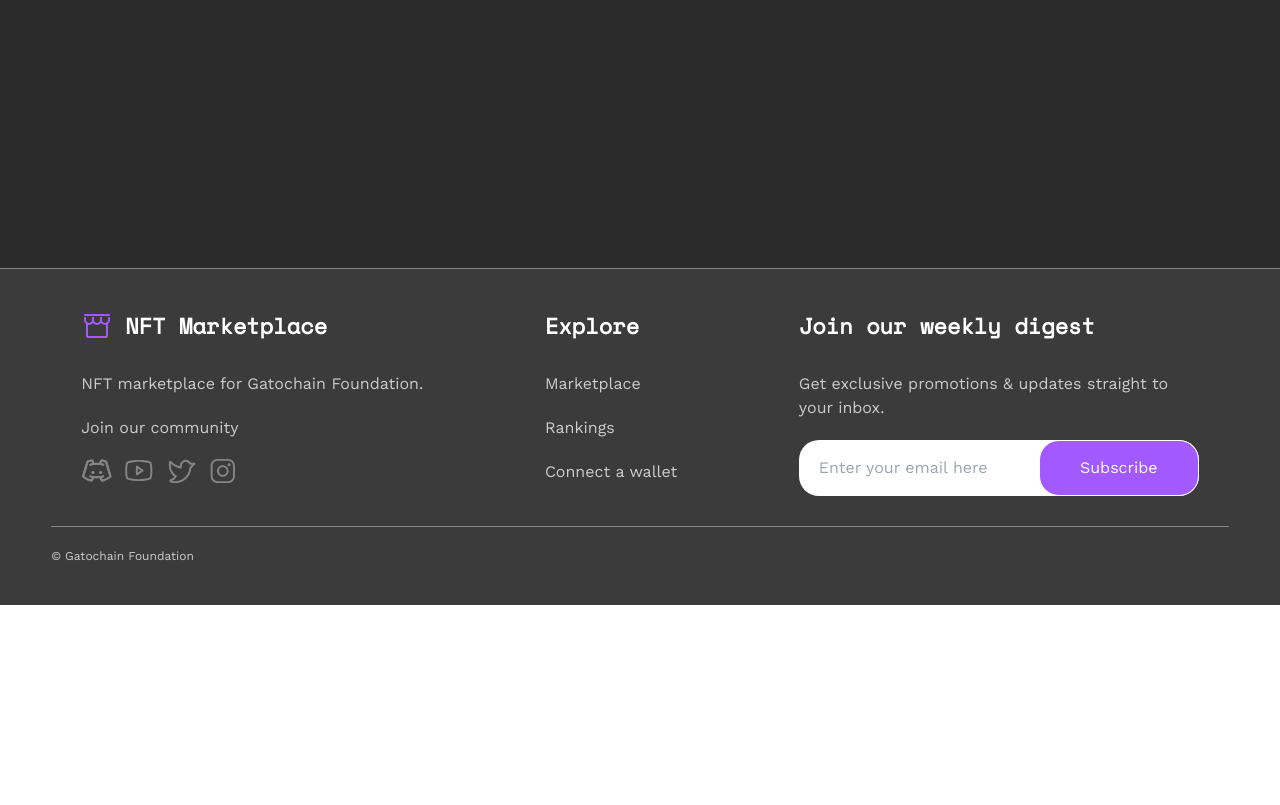
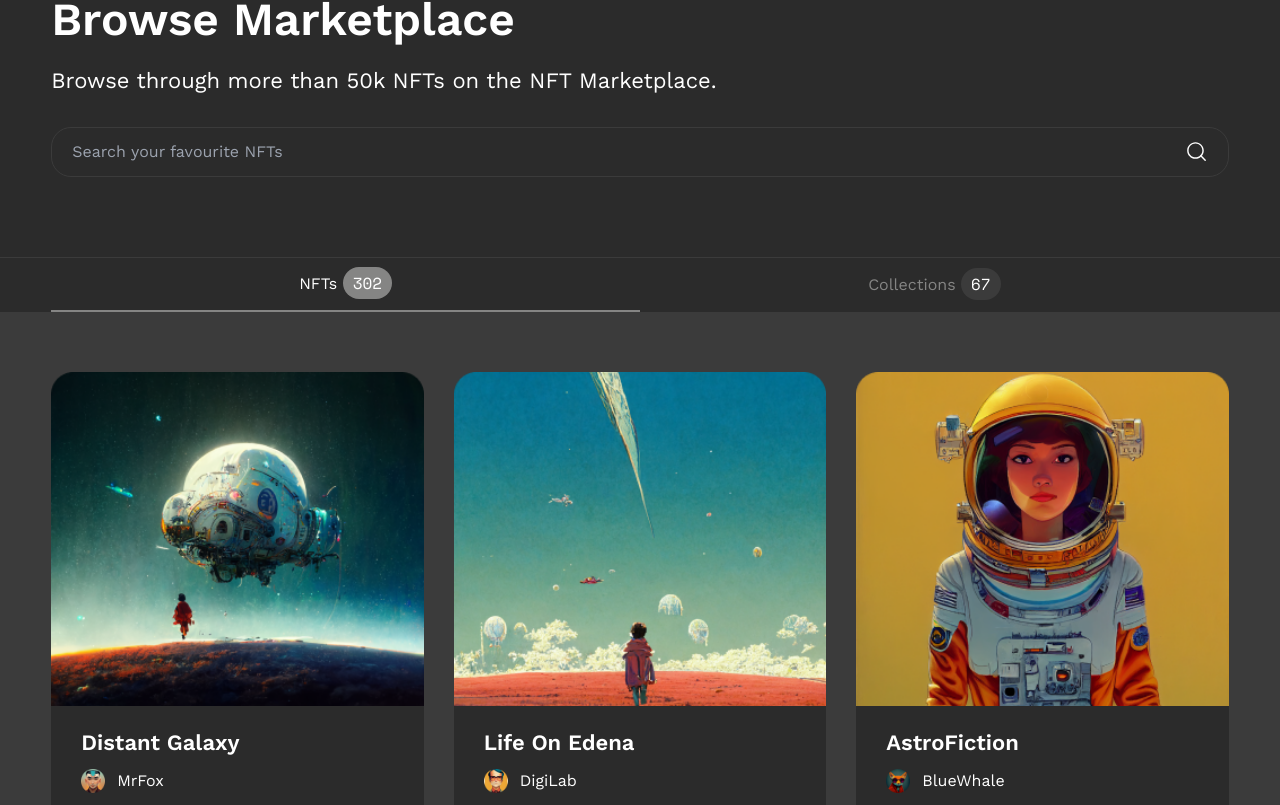
Before and after one commit to webgently/nft-marketplace-frontend, a React (Create React App) app: page /marketplace in a window 1280 px wide. Shown: the part 195-1000 px from the top of the page. Before the commit the page ends 800 px from the top, so only its background shows below. Built offline with nearby package versions, Linux system fonts and the light colour scheme.

Commit message:
feat: implement marketplace page

```diff
--- a/src/pages/Marketplace/index.tsx
+++ b/src/pages/Marketplace/index.tsx
@@ -1,9 +1,218 @@
 import React from 'react';
+import Layouts from '../../components/Layouts';
+import NftCard from '../../components/NftCard';
+import IconMenu from '../../components/Icons';
 import './marketplace.scss';
-import Layouts from '../../components/Layouts';
 
+const nfts = [
+  {
+    art: './assets/images/nft1.png',
+    name: 'Distant Galaxy',
+    creator: {
+      avatar: './assets/images/creator1.png',
+      author: 'MrFox'
+    },
+    price: 1.63,
+    currency: 'ETH',
+    highestBid: 0.33,
+    bidCurrency: 'wETH'
+  },
+  {
+    art: './assets/images/nft2.png',
+    name: 'Life On Edena',
+    creator: {
+      avatar: './assets/images/creator2.png',
+      author: 'DigiLab'
+    },
+    price: 1.63,
+    currency: 'ETH',
+    highestBid: 0.33,
+    bidCurrency: 'wETH'
+  },
+  {
+    art: './assets/images/nft3.png',
+    name: 'AstroFiction',
+    creator: {
+      avatar: './assets/images/creator3.png',
+      author: 'BlueWhale'
+    },
+    price: 1.63,
+    currency: 'ETH',
+    highestBid: 0.33,
+    bidCurrency: 'wETH'
+  },
+  {
+    art: './assets/images/nft1.png',
+    name: 'Distant Galaxy',
+    creator: {
+      avatar: './assets/images/creator1.png',
+      author: 'MrFox'
+    },
+    price: 1.63,
+    currency: 'ETH',
+    highestBid: 0.33,
+    bidCurrency: 'wETH'
+  },
+  {
+    art: './assets/images/nft2.png',
+    name: 'Life On Edena',
+    creator: {
+      avatar: './assets/images/creator2.png',
+      author: 'DigiLab'
+    },
+    price: 1.63,
+    currency: 'ETH',
+    highestBid: 0.33,
+    bidCurrency: 'wETH'
+  },
+  {
+    art: './assets/images/nft3.png',
+    name: 'AstroFiction',
+    creator: {
+      avatar: './assets/images/creator3.png',
+      author: 'BlueWhale'
+    },
+    price: 1.63,
+    currency: 'ETH',
+    highestBid: 0.33,
+    bidCurrency: 'wETH'
+  },
+  {
+    art: './assets/images/nft1.png',
+    name: 'Distant Galaxy',
+    creator: {
+      avatar: './assets/images/creator1.png',
+      author: 'MrFox'
+    },
+    price: 1.63,
+    currency: 'ETH',
+    highestBid: 0.33,
+    bidCurrency: 'wETH'
+  },
+  {
+    art: './assets/images/nft2.png',
+    name: 'Life On Edena',
+    creator: {
+      avatar: './assets/images/creator2.png',
+      author: 'DigiLab'
+    },
+    price: 1.63,
+    currency: 'ETH',
+    highestBid: 0.33,
+    bidCurrency: 'wETH'
+  },
+  {
+    art: './assets/images/nft3.png',
+    name: 'AstroFiction',
+    creator: {
+      avatar: './assets/images/creator3.png',
+      author: 'BlueWhale'
+    },
+    price: 1.63,
+    currency: 'ETH',
+    highestBid: 0.33,
+    bidCurrency: 'wETH'
+  },
+  {
+    art: './assets/images/nft1.png',
+    name: 'Distant Galaxy',
+    creator: {
+      avatar: './assets/images/creator1.png',
+      author: 'MrFox'
+    },
+    price: 1.63,
+    currency: 'ETH',
+    highestBid: 0.33,
+    bidCurrency: 'wETH'
+  },
+  {
+    art: './assets/images/nft2.png',
+    name: 'Life On Edena',
+    creator: {
+      avatar: './assets/images/creator2.png',
+      author: 'DigiLab'
+    },
+    price: 1.63,
+    currency: 'ETH',
+    highestBid: 0.33,
+    bidCurrency: 'wETH'
+  },
+  {
+    art: './assets/images/nft3.png',
+    name: 'AstroFiction',
+    creator: {
+      avatar: './assets/images/creator3.png',
+      author: 'BlueWhale'
+    },
+    price: 1.63,
+    currency: 'ETH',
+    highestBid: 0.33,
+    bidCurrency: 'wETH'
+  }
+];
 const Marketplace = () => {
-  return <Layouts></Layouts>;
+  const [tab, setTab] = React.useState(false);
+
+  return (
+    <Layouts>
+      <div className="marketplace-section">
+        <div className="marketplace-top">
+          <div>
+            <div className="marketplace-title">
+              <h2>Browse Marketplace</h2>
+              <p>Browse through more than 50k NFTs on the NFT Marketplace.</p>
+            </div>
+            <div className="marketplace-search">
+              <input type="text" placeholder="Search your favourite NFTs" />
+              <IconMenu icon="Search" size={24} />
+            </div>
+          </div>
+        </div>
+        <div className="borderline" />
+        <div className="marketplace-bottom">
+          <div className="marketplace-tab">
+            <div>
+              <div>
+                <div className={`tab-item ${!tab && '_active'}`}>
+                  <button onClick={() => setTab(false)}>
+                    NFTs <span>302</span>
+                  </button>
+                </div>
+                <div className={`tab-item ${tab && '_active'}`}>
+                  <button onClick={() => setTab(true)}>
+                    Collections <span>67</span>
+                  </button>
+                </div>
+              </div>
+            </div>
+          </div>
+          <div className="marketplace-arts">
+            <div>
+              <div>
+                {nfts.map((item: any, ind: number) => {
+                  return (
+                    <NftCard
+                      color="bg-primary"
+                      key={'nft' + ind}
+                      ind={ind}
+                      art={item.art}
+                      name={item.name}
+                      avatar={item.creator.avatar}
+                      author={item.creator.author}
+                      price={item.price}
+                      currency={item.currency}
+                      highestBid={item.highestBid}
+                      bidCurrency={item.bidCurrency}
+                    />
+                  );
+                })}
+              </div>
+            </div>
+          </div>
+        </div>
+      </div>
+    </Layouts>
+  );
 };
 
 export default Marketplace;
--- a/src/pages/Marketplace/marketplace.scss
+++ b/src/pages/Marketplace/marketplace.scss
@@ -0,0 +1,65 @@
+.marketplace-section {
+  @apply relative;
+  .marketplace-top {
+    @apply flex justify-center w-full my-[40px] md:my-[80px] px-[20px] xs:px-[4vw];
+    > div {
+      @apply flex flex-col gap-[30px] w-full max-w-[1440px];
+      .marketplace-title {
+        @apply flex flex-col gap-[10px];
+        p {
+          @apply text-[16px] xs:text-[18px] md:text-[22px] font-[400];
+        }
+      }
+      .marketplace-search {
+        @apply flex items-center gap-[20px] border-[1px] border-second rounded-[20px] p-[12px_20px];
+        input {
+          @apply border-none outline-none w-full bg-transparent
+          text-[16px] text-third;
+        }
+      }
+    }
+  }
+  .marketplace-bottom {
+    @apply flex flex-col items-center w-full;
+    .marketplace-tab {
+      @apply flex flex-col items-center gap-[30px] w-full px-[20px] xs:px-[4vw];
+      > div {
+        @apply flex flex-col items-center gap-[30px] w-full max-w-[1440px];
+        > div {
+          @apply grid grid-cols-2 w-full;
+          .tab-item {
+            @apply flex justify-center justify-self-center py-[14px];
+            button {
+              @apply text-third text-[14px] md:text-[16px];
+              span {
+                font-family: SpaceMono;
+                @apply hidden xs:inline text-white p-[4px_10px] bg-second rounded-full;
+              }
+            }
+          }
+          ._active {
+            @apply border-b-[2px] border-third w-full;
+            button {
+              @apply text-white;
+              span {
+                @apply bg-third;
+              }
+            }
+          }
+        }
+      }
+    }
+    .marketplace-arts {
+      @apply flex flex-col items-center bg-second w-full px-[20px] xs:px-[4vw];
+      > div {
+        @apply flex flex-col items-center gap-[30px] w-full max-w-[1440px];
+        > div {
+          @apply grid grid-cols-1 sm:grid-cols-2 md:grid-cols-3 gap-[20px] sm:gap-[30px] py-[60px] w-full;
+        }
+      }
+    }
+  }
+  .borderline {
+    @apply absolute w-full left-0 border-b-[1px] border-second;
+  }
+}
```
